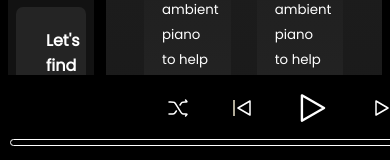
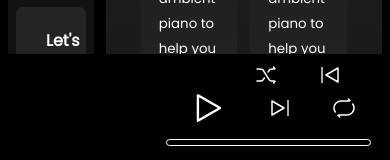
Before and after one commit to karmakarswaraj/Spotify, a plain HTML site: page index.html in a window 390 px wide. Shown: the part 623-783 px from the top of the page. Drawn offline with Linux system fonts and the light colour scheme; no server answers.

Commit message:
Update style.css

```diff
--- a/style.css
+++ b/style.css
@@ -483,8 +483,35 @@ footer {
 }
 @media (max-width: 1069px) {
   .boxes {
-    gap: 10%;
+    gap: 5%;
     justify-content: center;
   }
+  .card {
+    width: 15.5vw;
+  }
+  .song-nav {
+    width: 60vw;
+  }
+  .seek {
+    width: 85%;
+    display: flex;
+    justify-content: center;
+    /* margin-right: 26px;
+    margin-left: 26px; */
+  }
 
+  #duration {
+    right: 5px;
+  }
+  #totalDuration {
+    left: 5px;
+  }
+  .song-info {
+    padding-right: 10px;
+    padding-left: 10px;
+  }
+  .more {
+    padding-right: 15px;
+  }
 }
+/* SEEK BAR WIDTH AT 1069 */
```
